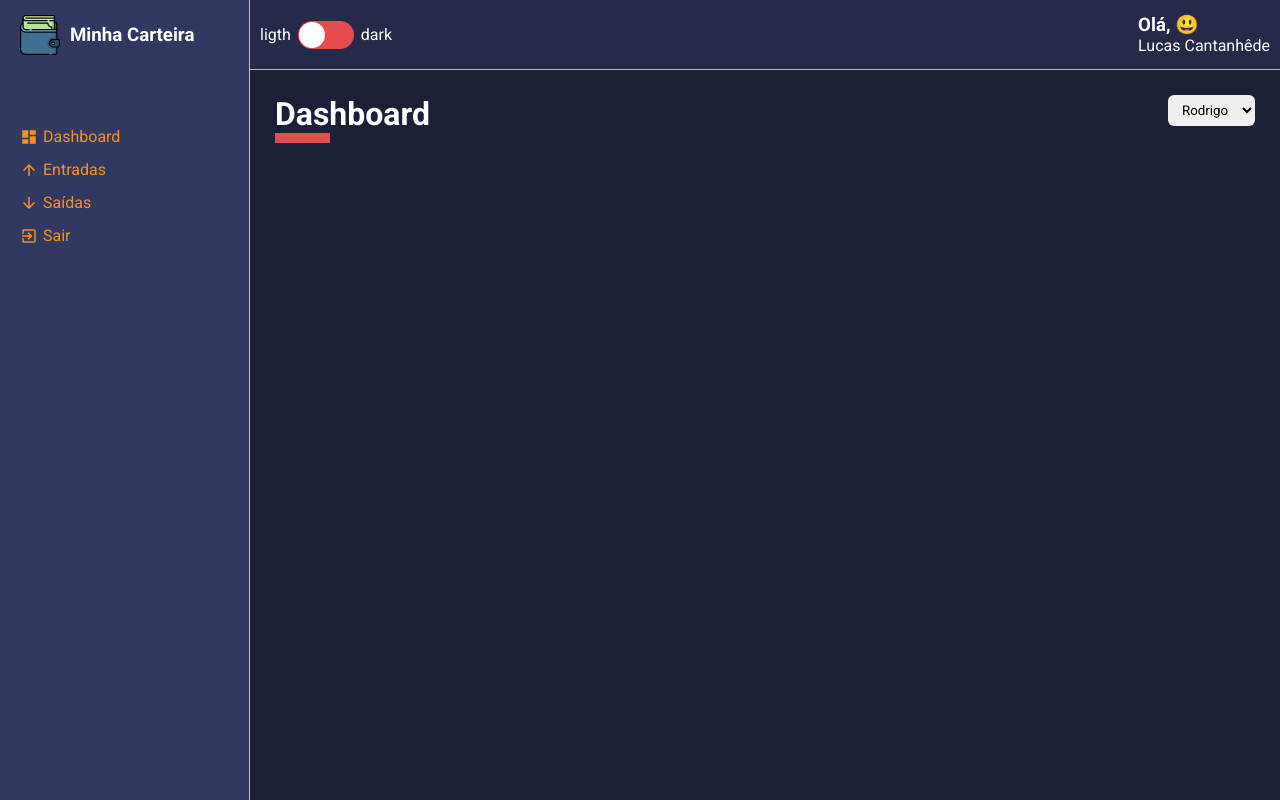
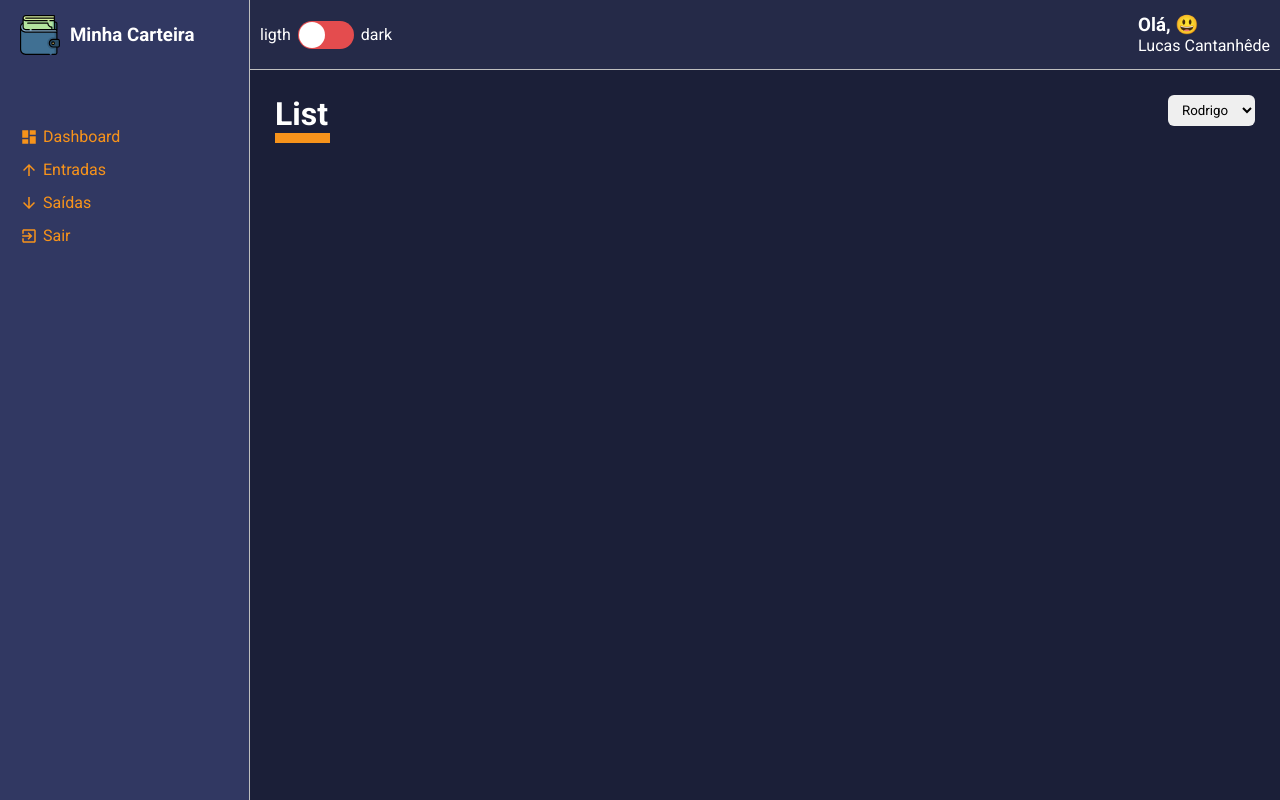
Before and after one commit to llukrinha/React-e-TypeScript-inicia-o, a React (Create React App) app: page / in a window 1280 px wide. Built offline with nearby package versions, Linux system fonts and the light colour scheme.

Commit message:
React_TypeScript Header Dinamico com Select

```diff
--- a/src/App.tsx
+++ b/src/App.tsx
@@ -3,8 +3,9 @@ import {ThemeProvider} from "styled-components";
 import GlobalStyles from "./styles/GlobalStyles";
 
 import Layout from "./components/Layout";
-import Dashboard from "./pages/Dashboard";
+// import Dashboard from "./pages/Dashboard";
 import Dark from "./styles/themes/dark";
+import List from "./pages/List";
 
 
 const App: React.FC = () => {
@@ -12,7 +13,7 @@ const App: React.FC = () => {
         <ThemeProvider theme={Dark}>
             <GlobalStyles/>
             <Layout>
-                <Dashboard/>
+                <List/>
             </Layout>
         </ThemeProvider>
     );
--- a/src/components/ContentHeader/index.tsx
+++ b/src/components/ContentHeader/index.tsx
@@ -1,19 +1,19 @@
 import React from "react";
 import {Container, TitleContainer, Controllers} from "./styles";
 
-interface IcontentHeaderProps{
+interface IContentHeaderProps{
     title: string;
     lineColor: string;
     children: React.ReactNode;
 }
 
-const ContentHeader: React.FC<IcontentHeaderProps> = ({
+const ContentHeader: React.FC<IContentHeaderProps> = ({
 title, lineColor,children
 })=>{
 
     return (
         <Container>
-            <TitleContainer>
+            <TitleContainer lineColor={lineColor}>
                 <h1>{title}</h1>
             </TitleContainer>
 
--- a/src/components/ContentHeader/styles.ts
+++ b/src/components/ContentHeader/styles.ts
@@ -1,6 +1,10 @@
 import styled from "styled-components";
 
-export const Container= styled.div`
+interface ITitleContainerProps {
+    lineColor: string;
+}
+
+export const Container = styled.div`
 width: 100%;
 
 display: flex;
@@ -8,18 +12,18 @@ display: flex;
 justify-content: space-between;
 `;
 
-export const TitleContainer=styled.div`
+export const TitleContainer = styled.div<ITitleContainerProps>`
 >h1{
 color: ${props => props.theme.colors.white};
 &::after{
 content: "";
 display: block;
 width: 55px;
-border-bottom: 10px solid ${props=> props.theme.colors.warning};
+border-bottom: 10px solid ${props => props.lineColor};
 }
 }
 `;
 
-export const Controllers= styled.div`
+export const Controllers = styled.div`
 display: flex;
 `;
--- a/src/pages/Dashboard/index.tsx
+++ b/src/pages/Dashboard/index.tsx
@@ -13,7 +13,7 @@ const Dashboard: React.FC = () => {
 
     return (
         <Container>
-            <ContentHeader title="Dashboard" lineColor="#fff">
+            <ContentHeader title="Dashboard" lineColor="#f7931b">
                 <SelectInput options={options}/>
             </ContentHeader>
         </Container>
--- a/src/pages/List/index.tsx
+++ b/src/pages/List/index.tsx
@@ -1,8 +1,22 @@
 import React from "react";
+import ContentHeader from "../../components/ContentHeader";
+import {Container} from "./styles";
+import SelectInput from "../../components/SelectInput";
 
 const List: React.FC = () => {
-    return(
-        <h1>List</h1>
+
+    const options = [
+        {value: "Rodrido", lable: "Rodrigo"},
+        {value: "Maria", lable: "Maria"},
+        {value: "Ana", lable: "Ana"},
+    ]
+
+    return (
+        <Container>
+            <ContentHeader title="List" lineColor="#f7931b">
+                <SelectInput options={options}/>
+            </ContentHeader>
+        </Container>
     );
 }
 
--- /dev/null
+++ b/src/pages/List/styles.ts
@@ -0,0 +1,3 @@
+import styled from "styled-components";
+
+export const Container= styled.div``;
--- a/src/styles/themes/dark.ts
+++ b/src/styles/themes/dark.ts
@@ -6,7 +6,7 @@ export default {
         secondary: '#252A48',
         tertiary: '#313862',
 
-        white: '#FFF',
+        white: '#fff',
         black: '#000',
         gray: '#BFBFBF',
 
--- a/src/styles/themes/ligth.ts
+++ b/src/styles/themes/ligth.ts
@@ -3,8 +3,8 @@ export default {
 
     colors: {
         primary: '#DCDCDC',
-        secondary: '#FFFFFF',
-        tertiary: '#F5F5F5',
+        secondary: '#ffffff',
+        tertiary: '#f5f5f5',
 
         white: '#000',
         black: '#FFF',
```
